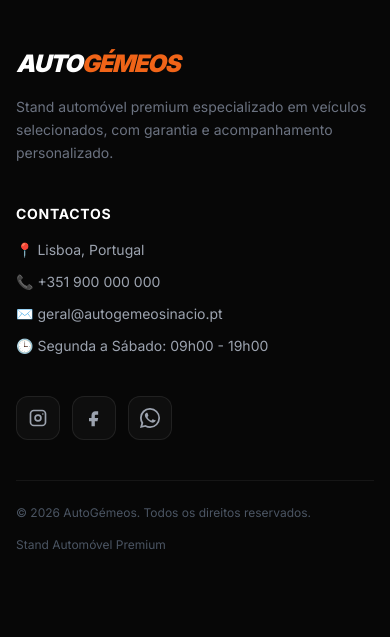
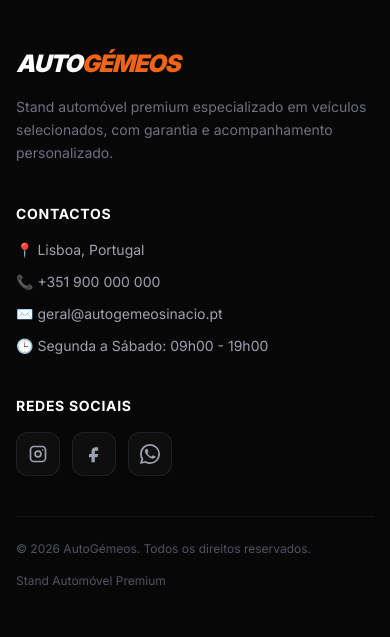
Before and after one commit to JoaoPedroInacio/TFC, a Django app: template frontend/templates/detalhe_veiculo.html in a window 390 px wide. Shown: the part 735-1372 px from the top of the page. Before the commit the page ends 1284 px from the top, so only its background shows below. Run offline with Django 4.2, Linux system fonts and the light colour scheme; the template is opened without the code that fills it, so the values that code supplies are empty; some libraries are stand-ins or nearby versions.

Commit message:
Melhorar responsividade do frontend

```diff
--- a/frontend/templates/detalhe_veiculo.html
+++ b/frontend/templates/detalhe_veiculo.html
@@ -962,7 +962,10 @@
                 </div>
             </div>
 
-            <div class="flex items-center gap-3">
+            <div>
+                <h3 class="text-white font-bold uppercase tracking-wider text-sm mb-4">Redes Sociais</h3>
+
+                <div class="flex items-center gap-3">
                     <a href="https://www.instagram.com/autogemeos/" target="_blank" aria-label="Instagram" class="w-11 h-11 rounded-xl bg-white/[0.03] border border-white/[0.08] flex items-center justify-center text-gray-400 hover:text-white hover:border-accent hover:bg-accent/10 transition">
                         <svg class="w-5 h-5" fill="currentColor" viewBox="0 0 24 24">
                             <path d="M7 2h10a5 5 0 015 5v10a5 5 0 01-5 5H7a5 5 0 01-5-5V7a5 5 0 015-5zm10 2H7a3 3 0 00-3 3v10a3 3 0 003 3h10a3 3 0 003-3V7a3 3 0 00-3-3zm-5 3.5A4.5 4.5 0 1112 16.5 4.5 4.5 0 0112 7.5zm0 2A2.5 2.5 0 1014.5 12 2.5 2.5 0 0012 9.5zM17.8 6.2a1 1 0 11-1 1 1 1 0 011-1z"/>
@@ -981,7 +984,7 @@
                         </svg>
                     </a>
                 </div>
-
+            </div>
         </div>
 
         <div class="max-w-7xl mx-auto border-t border-white/[0.06] mt-10 pt-6 flex flex-col md:flex-row justify-between gap-4 text-xs text-gray-600">
```
